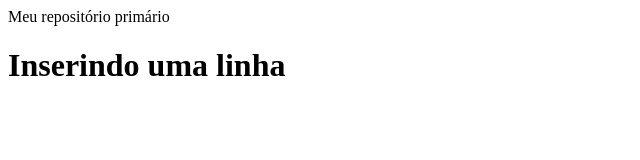
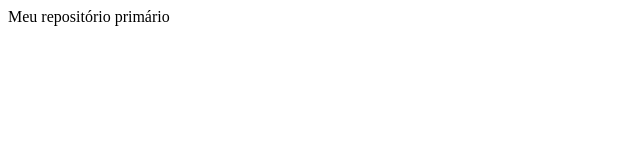
Before and after one commit to zezaodosal/Aula1-do-GitHub1, a plain HTML site: page index.html in a window 1280 px wide. Shown: the whole page, without its empty margins (0-640 px from the left). Drawn offline with Linux system fonts and the light colour scheme.

Commit message:
linha removida

```diff
--- a/index.html
+++ b/index.html
@@ -1,2 +1 @@
 <p> Meu repositório primário </p>
-<h1> Inserindo uma linha </h1>
```
